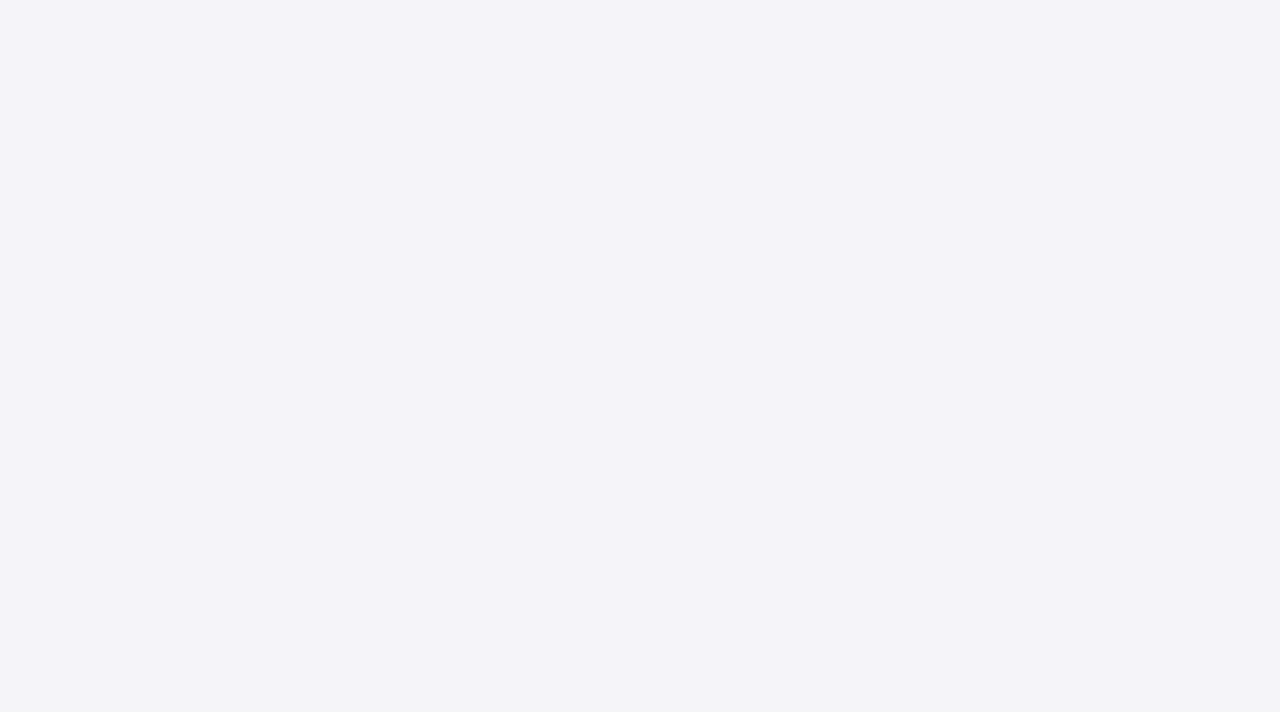
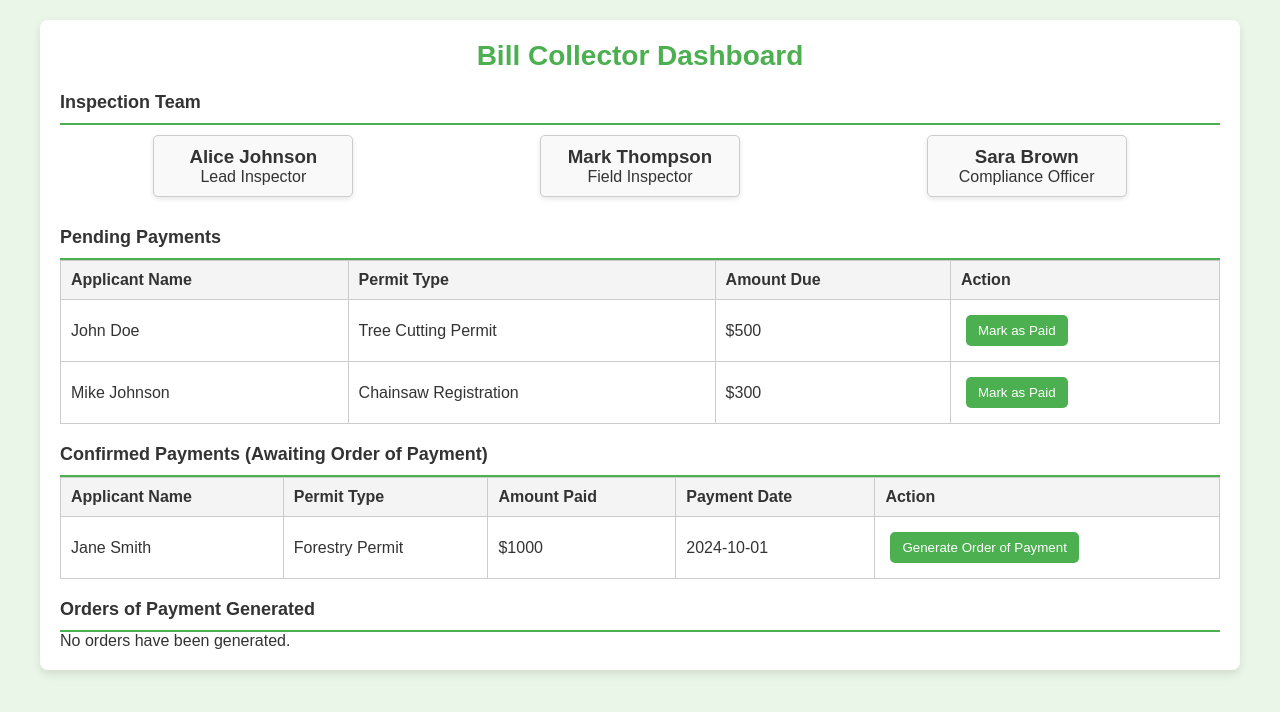
Before and after one commit to Mariadonnadelossantos19/Permittree1, a React (Create React App) app: page /bill-collector-dashboard in a window 1280 px wide. Before the commit this address had no page. Shown: the top 712 px of the page. Built offline with nearby package versions, Linux system fonts and the light colour scheme.

Commit message:
Bill Collector Dashboard

```diff
--- a/src/App.js
+++ b/src/App.js
@@ -6,7 +6,7 @@ import Order from './Components/Order/Order';
 import NGA from './Components/NGA/NGA';
 import TCP_Public from './Components/TCP_Public/TCP_Public';
 import Paymongo from './Components/Paymongo/Paymongo';
-
+import BillCollectorDashboard from './Components/BillCollectorDashboard/BillCollectorDashboard';
 function App() {
   return (
     <Router>
@@ -19,6 +19,7 @@ function App() {
         <Route path="/nga" element={<NGA/>}/>
         <Route path="/tcp_public" element={<TCP_Public/>}/>
         <Route path="/paymongo" element={<Paymongo/>}/>
+        <Route path="/bill-collector-dashboard" element={<BillCollectorDashboard/>}/>
 
 
 
--- /dev/null
+++ b/src/Components/BillCollectorDashboard/BillCollectorDashboard.css
@@ -0,0 +1,86 @@
+body {
+    margin: 0;
+    font-family: 'Arial', sans-serif;
+    background-color: #eaf6e7; /* Light green background */
+    color: #333;
+  }
+
+  .dashboard {
+    max-width: 1200px;
+    margin: 20px auto;
+    padding: 20px;
+    border-radius: 8px;
+    background-color: #fff; /* White background for the dashboard */
+    box-shadow: 0 4px 10px rgba(0, 0, 0, 0.1);
+  }
+
+  h1 {
+    text-align: center;
+    color: #4caf50; /* Green color for headings */
+  }
+
+  h2 {
+    color: #333;
+    border-bottom: 2px solid #4caf50;
+    padding-bottom: 10px;
+  }
+
+  .team-section {
+    margin-bottom: 20px;
+  }
+
+  .team-cards {
+    display: flex;
+    justify-content: space-around;
+    flex-wrap: wrap;
+  }
+
+  .team-card {
+    border: 1px solid #ccc;
+    border-radius: 5px;
+    padding: 10px;
+    margin: 10px;
+    width: 200px;
+    text-align: center;
+    background-color: #f9f9f9; /* Light gray for team cards */
+    box-shadow: 0 2px 5px rgba(0, 0, 0, 0.1);
+  }
+
+  table {
+    width: 100%;
+    border-collapse: collapse;
+    margin-bottom: 20px;
+  }
+
+  th, td {
+    border: 1px solid #ccc;
+    padding: 10px;
+    text-align: left;
+  }
+
+  th {
+    background-color: #f4f4f4;
+  }
+
+  button {
+    padding: 8px 12px;
+    border: none;
+    border-radius: 5px;
+    background-color: #4caf50; /* Green button */
+    color: white;
+    cursor: pointer;
+    transition: background-color 0.3s;
+  }
+
+  button:hover {
+    background-color: #45a049; /* Darker green on hover */
+  }
+
+  ul {
+    list-style-type: none;
+    padding: 0;
+  }
+
+  li {
+    margin: 5px 0;
+  }
--- /dev/null
+++ b/src/Components/BillCollectorDashboard/BillCollectorDashboard.jsx
@@ -0,0 +1,172 @@
+import React, { useState } from "react";
+import './BillCollectorDashboard.css'; // Import the updated CSS file
+
+const BillCollectorDashboard = () => {
+  // State to manage applicants
+  const [applicants, setApplicants] = useState([
+    {
+      id: 1,
+      name: "John Doe",
+      permitType: "Tree Cutting Permit",
+      amountDue: 500,
+      paid: false,
+      orderGenerated: false,
+      paymentDate: null,
+    },
+    {
+      id: 2,
+      name: "Jane Smith",
+      permitType: "Forestry Permit",
+      amountDue: 1000,
+      paid: true,
+      orderGenerated: false,
+      paymentDate: "2024-10-01",
+    },
+    {
+      id: 3,
+      name: "Mike Johnson",
+      permitType: "Chainsaw Registration",
+      amountDue: 300,
+      paid: false,
+      orderGenerated: false,
+      paymentDate: null,
+    },
+    // Add more mock applicants if needed
+  ]);
+
+  // Inspection team members
+  const inspectionTeam = [
+    { id: 1, name: "Alice Johnson", role: "Lead Inspector" },
+    { id: 2, name: "Mark Thompson", role: "Field Inspector" },
+    { id: 3, name: "Sara Brown", role: "Compliance Officer" },
+  ];
+
+  // Function to mark payment as paid
+  const markAsPaid = (id) => {
+    setApplicants((prevApplicants) =>
+      prevApplicants.map((applicant) =>
+        applicant.id === id
+          ? { ...applicant, paid: true, paymentDate: new Date().toISOString().slice(0, 10) }
+          : applicant
+      )
+    );
+  };
+
+  // Function to generate order of payment
+  const generateOrder = (id) => {
+    setApplicants((prevApplicants) =>
+      prevApplicants.map((applicant) =>
+        applicant.id === id ? { ...applicant, orderGenerated: true } : applicant
+      )
+    );
+  };
+
+  // Filter pending and confirmed payments
+  const pendingPayments = applicants.filter((applicant) => !applicant.paid);
+  const confirmedPayments = applicants.filter((applicant) => applicant.paid && !applicant.orderGenerated);
+
+  return (
+    <div className="dashboard">
+      <h1>Bill Collector Dashboard</h1>
+
+      {/* Inspection Team Section */}
+      <section className="team-section">
+        <h2>Inspection Team</h2>
+        <div className="team-cards">
+          {inspectionTeam.map((member) => (
+            <div key={member.id} className="team-card">
+              <h3>{member.name}</h3>
+              <p>{member.role}</p>
+            </div>
+          ))}
+        </div>
+      </section>
+
+      {/* Pending Payments Section */}
+      <section>
+        <h2>Pending Payments</h2>
+        {pendingPayments.length === 0 ? (
+          <p>No pending payments.</p>
+        ) : (
+          <table>
+            <thead>
+              <tr>
+                <th>Applicant Name</th>
+                <th>Permit Type</th>
+                <th>Amount Due</th>
+                <th>Action</th>
+              </tr>
+            </thead>
+            <tbody>
+              {pendingPayments.map((applicant) => (
+                <tr key={applicant.id}>
+                  <td>{applicant.name}</td>
+                  <td>{applicant.permitType}</td>
+                  <td>${applicant.amountDue}</td>
+                  <td>
+                    <button onClick={() => markAsPaid(applicant.id)}>Mark as Paid</button>
+                  </td>
+                </tr>
+              ))}
+            </tbody>
+          </table>
+        )}
+      </section>
+
+      {/* Confirmed Payments Section */}
+      <section>
+        <h2>Confirmed Payments (Awaiting Order of Payment)</h2>
+        {confirmedPayments.length === 0 ? (
+          <p>No payments to process.</p>
+        ) : (
+          <table>
+            <thead>
+              <tr>
+                <th>Applicant Name</th>
+                <th>Permit Type</th>
+                <th>Amount Paid</th>
+                <th>Payment Date</th>
+                <th>Action</th>
+              </tr>
+            </thead>
+            <tbody>
+              {confirmedPayments.map((applicant) => (
+                <tr key={applicant.id}>
+                  <td>{applicant.name}</td>
+                  <td>{applicant.permitType}</td>
+                  <td>${applicant.amountDue}</td>
+                  <td>{applicant.paymentDate}</td>
+                  <td>
+                    <button onClick={() => generateOrder(applicant.id)}>
+                      Generate Order of Payment
+                    </button>
+                  </td>
+                </tr>
+              ))}
+            </tbody>
+          </table>
+        )}
+      </section>
+
+      {/* Orders of Payment Generated Section */}
+      <section>
+        <h2>Orders of Payment Generated</h2>
+        {applicants.filter((applicant) => applicant.orderGenerated).length === 0 ? (
+          <p>No orders have been generated.</p>
+        ) : (
+          <ul>
+            {applicants
+              .filter((applicant) => applicant.orderGenerated)
+              .map((applicant) => (
+                <li key={applicant.id}>
+                  Order generated for {applicant.name} ({applicant.permitType})
+                </li>
+              ))}
+          </ul>
+        )}
+      </section>
+    </div>
+  );
+};
+
+export default BillCollectorDashboard;
--- a/src/Components/Home/Home.jsx
+++ b/src/Components/Home/Home.jsx
@@ -20,11 +20,18 @@ const Home = () => {
         <h1 className="pageTitle">Permit Applications</h1>
 
         <div className="permitGrid">
-          {/* Chainsaw Registration */}
+          {/* Paymongo */}
           <div className="permitCard">
             <h3 className="permitTitle">Paymongo</h3>
             <p className="permitDescription">Pay Now</p>
-            <Link to="/paymongo" className="applyButton">APPLY</Link>
+            <Link to="/bill-collector-dashboard" className="applyButton">APPLY</Link>
+          </div>
+
+          {/* Bill Collector Dashboard */}
+          <div className="permitCard">
+            <h3 className="permitTitle">Bill Collector Dashboard</h3>
+            <p className="permitDescription">Pay Now</p>
+            <Link to="/bill-collector-dashboard" className="applyButton">APPLY</Link>
           </div>
 
           {/* Certificate of Verification */}
@@ -48,13 +55,14 @@ const Home = () => {
             <button className="applyButton">APPLY</button>
           </div>
 
-          {/* Special/Private Land Timber Permit */}
+          {/* Tree Cutting for Public Safety */}
           <div className="permitCard">
-            <h3 className="permitTitle">Tree cutting for  public safety</h3>
-            <p className="permitDescription">Application for </p>
+            <h3 className="permitTitle">Tree Cutting for Public Safety</h3>
+            <p className="permitDescription">Application for Tree Cutting</p>
             <Link to="/cov" className="applyButton">APPLY</Link>
           </div>
 
+          {/* Order of Payment */}
           <div className="permitCard">
             <h3 className="permitTitle">Order of Payment</h3>
             <p className="permitDescription">Order of Payment for every template</p>
@@ -64,7 +72,7 @@ const Home = () => {
           {/* National Government Agency Tree Cutting Permit */}
           <div className="permitCard">
             <h3 className="permitTitle">National Government Agency Tree Cutting Permit</h3>
-            <p className="permitDescription">Application for Public Tree cutting permit</p>
+            <p className="permitDescription">Application for Public Tree Cutting Permit</p>
             <Link to="/nga" className="applyButton">APPLY</Link>
           </div>
         </div>
```
